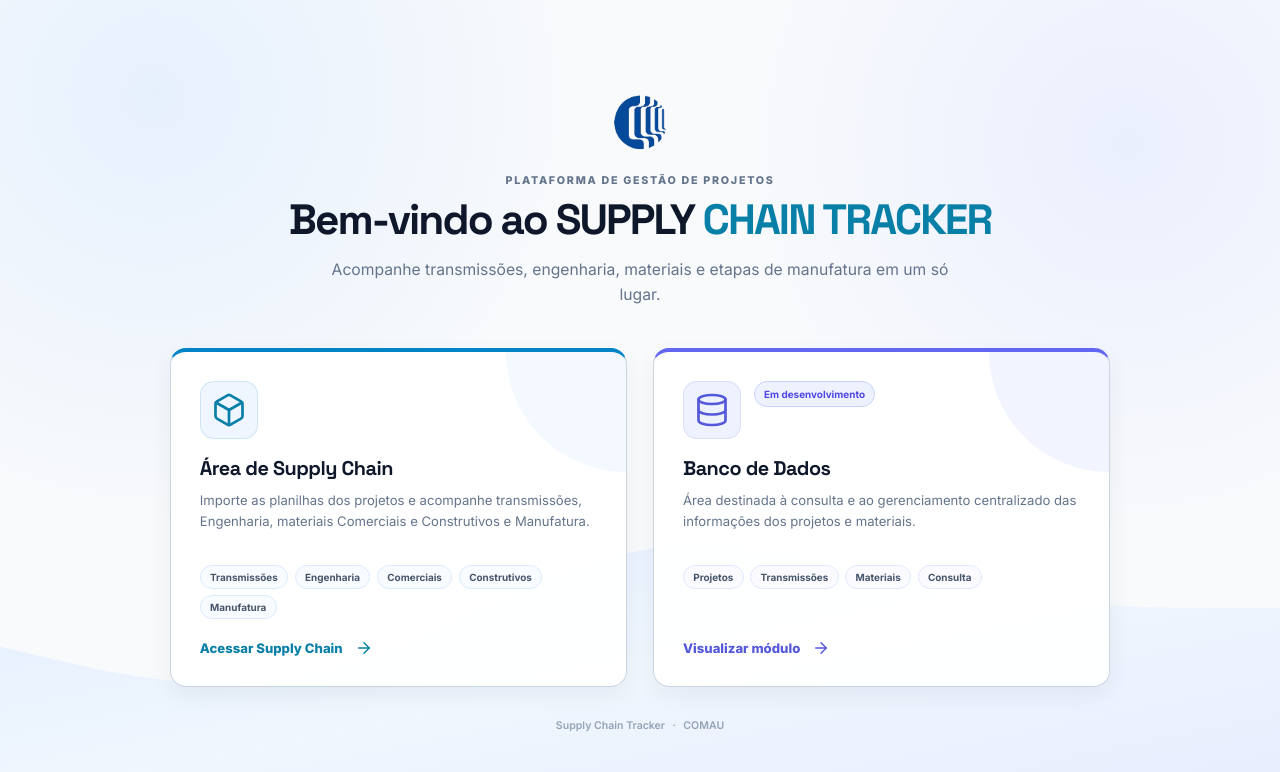
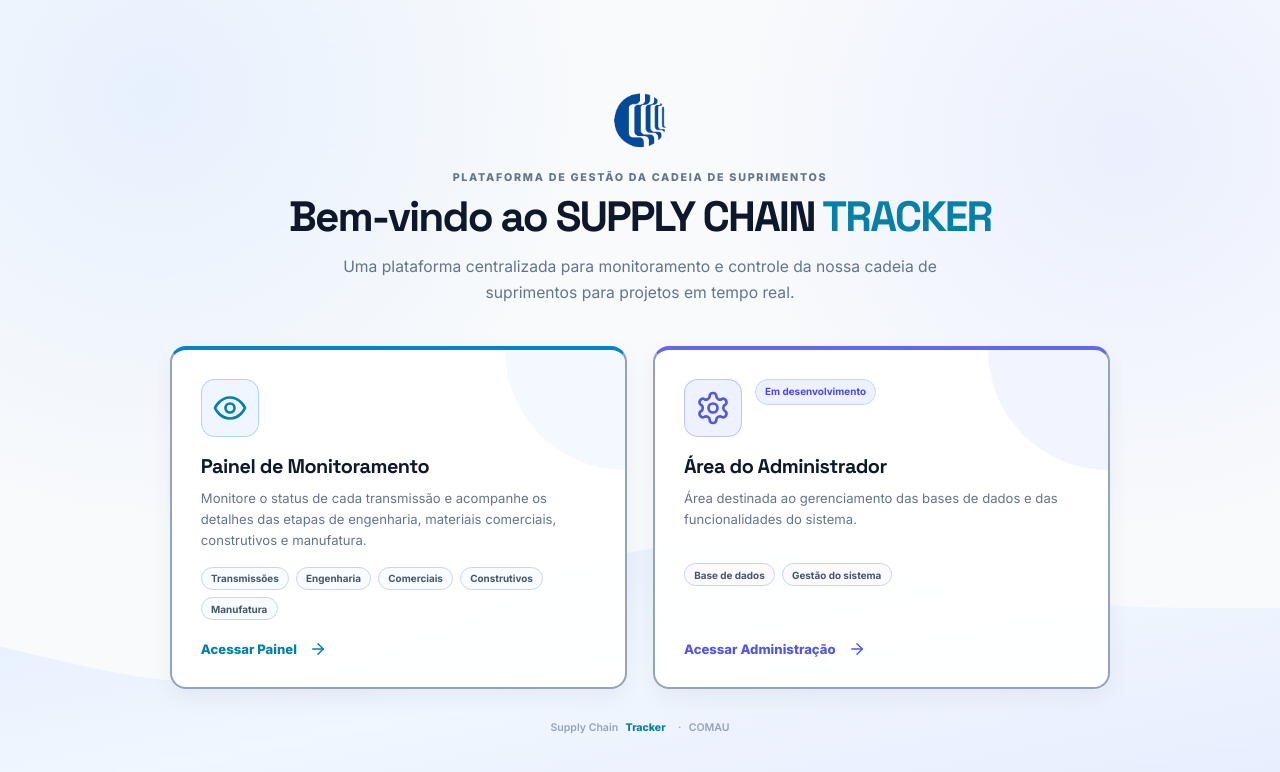
Before and after one commit to ItsNotNatan/SupplyChainTracker, a React (Vite) app: page / in a window 1280 px wide. Shown: the top 772 px of the page. Built offline with nearby package versions, Linux system fonts and the light colour scheme.

Commit message:
Add files via upload

```diff
--- a/src/componentes/Cabecalho.jsx
+++ b/src/componentes/Cabecalho.jsx
@@ -6,11 +6,13 @@ export default function Cabecalho({ onHome }) {
     <header className="app-header">
       <div className="header-title-wrapper">
         <img src={logoComau} alt="COMAU" className="header-logo-img" />
-        <h1 className="header-title">SUPPLY CHAIN TRACKER</h1>
+        <h1 className="header-title">
+          SUPPLY CHAIN <span className="brand-tracker">TRACKER</span>
+        </h1>
       </div>
-      <button type="button" className="header-home-btn" onClick={onHome} aria-label="Voltar à central de operações">
+      <button type="button" className="header-home-btn" onClick={onHome} aria-label="Ir para a página inicial">
         <Home size={17} />
-        <span>Central</span>
+        <span>Página inicial</span>
       </button>
     </header>
   )
--- a/src/estilos.css
+++ b/src/estilos.css
@@ -35,9 +35,9 @@
   --text-muted:  #64748b;
 
   /* Borders */
-  --border:      #e2e8f0;
-  --border-mid:  #cbd5e1;
-  --border-hi:   #94a3b8;
+  --border:      #cbd5e1;
+  --border-mid:  #94a3b8;
+  --border-hi:   #64748b;
 
   /* Shadows - adaptadas para fundo claro */
   --shadow-sm:   0 1px 2px rgba(0,0,0,0.05);
@@ -161,7 +161,7 @@ body {
   display: flex;
   justify-content: space-between;
   align-items: center;
-  border-bottom: 1px solid var(--border);
+  border-bottom: 2px solid var(--border-mid);
   box-shadow: var(--shadow-sm);
   z-index: 10;
   animation: slideInDown .4s var(--ease-out) both;
@@ -193,7 +193,8 @@ body {
   flex-shrink: 0;
 }
 
-.header-title    { font-family: 'Space Grotesk', 'Inter', sans-serif; font-size: 1.25rem; font-weight: 700; letter-spacing: .08em; color: var(--text-main); }
+.header-title    { font-family: 'Space Grotesk', 'Inter', sans-serif; font-size: 1.25rem; font-weight: 800; letter-spacing: .08em; color: var(--text-main); }
+.brand-tracker   { color: #087fa7 !important; font-weight: 800; }
 .header-subtitle { font-size: .72rem; font-weight: 500; color: var(--text-muted); margin-left: .5rem; }
 
 /* ══════════════════════════════════════════
@@ -644,7 +645,7 @@ body {
 .card {
   background: var(--surface);
   border-radius: var(--radius-md);
-  border: 1.5px solid var(--border-mid);
+  border: 2px solid var(--border-mid);
   box-shadow: var(--shadow-sm);
   display: flex; flex-direction: column;
   padding: 1.125rem;
--- a/src/paginas/BancoDeDados/BancoDeDados.css
+++ b/src/paginas/BancoDeDados/BancoDeDados.css
@@ -18,7 +18,7 @@
   align-items: center;
   width: min(100%, 560px);
   padding: clamp(1.5rem, 4vw, 2.5rem);
-  border: 1px solid #cbd5e1;
+  border: 2px solid #94a3b8;
   border-radius: 16px;
   background: #fff;
   box-shadow: 0 12px 32px rgba(15, 23, 42, .08);
@@ -69,7 +69,7 @@
   width: 100%;
   margin-top: 1.25rem;
   padding: .8rem .9rem;
-  border: 1px solid #e2e8f0;
+  border: 1.5px solid #cbd5e1;
   border-radius: 9px;
   background: #f8fafc;
   color: #64748b;
--- a/src/paginas/BancoDeDados/BancoDeDados.jsx
+++ b/src/paginas/BancoDeDados/BancoDeDados.jsx
@@ -12,15 +12,15 @@ export default function BancoDeDados({ onBack }) {
         <span className="sct-database-preview-badge">
           <Clock size={14} /> Em desenvolvimento
         </span>
-        <h1>Banco de Dados</h1>
+        <h1>Área do Administrador</h1>
         <p className="sct-database-preview-lead">
-          Este espaço será destinado à consulta e ao gerenciamento centralizado das informações do Supply Chain Tracker.
+          Este espaço será destinado ao gerenciamento das bases de dados e das funcionalidades do Supply Chain <span className="brand-tracker">TRACKER</span>.
         </p>
         <div className="sct-database-preview-note">
-          A conexão com a base de dados e as ferramentas de consulta ainda não estão disponíveis nesta versão.
+          A conexão com as bases de dados e as ferramentas administrativas ainda não estão disponíveis nesta versão.
         </div>
         <button type="button" className="sct-database-preview-back" onClick={onBack}>
-          <ArrowLeft size={17} /> Voltar à central
+          <ArrowLeft size={17} /> Voltar à Página inicial
         </button>
       </div>
     </section>
--- a/src/paginas/CentralOperacoes/CentralOperacoes.css
+++ b/src/paginas/CentralOperacoes/CentralOperacoes.css
@@ -71,10 +71,6 @@
   line-height: 1.12;
 }
 
-.sct-home-greeting span {
-  color: #087fa7;
-}
-
 .sct-home-instructions {
   max-width: 650px;
   margin-top: .85rem;
@@ -100,7 +96,7 @@
   min-height: 315px;
   padding: clamp(1.25rem, 2.5vw, 1.8rem);
   overflow: hidden;
-  border: 1px solid #cbd5e1;
+  border: 2px solid #94a3b8;
   border-top: 4px solid #0284c7;
   border-radius: 16px;
   background: rgba(255, 255, 255, .94);
@@ -134,7 +130,7 @@
 
 .sct-hub-card:hover {
   transform: translateY(-5px);
-  border-color: #94a3b8;
+  border-color: #475569;
   box-shadow: 0 16px 34px rgba(15, 23, 42, .11);
 }
 
@@ -160,14 +156,14 @@
   height: 58px;
   flex: 0 0 58px;
   place-items: center;
-  border: 1px solid rgba(2, 132, 199, .14);
+  border: 1.5px solid rgba(2, 132, 199, .28);
   border-radius: 14px;
   background: #eff6ff;
   color: #087fa7;
 }
 
 .sct-hub-card--indigo .sct-hub-card-icon {
-  border-color: rgba(99, 102, 241, .15);
+  border-color: rgba(79, 70, 229, .28);
   background: #eef2ff;
   color: #5558d9;
 }
@@ -226,7 +222,7 @@
   display: inline-flex;
   align-items: center;
   padding: .3rem .58rem;
-  border: 1px solid #dbeafe;
+  border: 1.5px solid #cbd5e1;
   border-radius: 999px;
   background: #f8fbff;
   color: #475569;
@@ -235,7 +231,7 @@
 }
 
 .sct-hub-card--indigo .sct-area-tag {
-  border-color: #e0e7ff;
+  border-color: #c7d2fe;
   background: #fafaff;
 }
 
--- a/src/paginas/CentralOperacoes/CentralOperacoes.jsx
+++ b/src/paginas/CentralOperacoes/CentralOperacoes.jsx
@@ -1,5 +1,5 @@
 import React from 'react'
-import { Box, Database, ArrowRight } from 'lucide-react'
+import { Eye, Settings, ArrowRight } from 'lucide-react'
 import logoComau from '../../assets/logo-comau.png'
 import './CentralOperacoes.css'
 
@@ -25,12 +25,14 @@ export default function CentralOperacoes({ onOpenSupplyChain, onOpenDatabase, ha
       <div className="sct-home-hub-content">
         <header className="sct-home-hub-header">
           <img src={logoComau} alt="Logo COMAU" className="sct-home-hub-logo" />
-          <span className="sct-home-kicker">PLATAFORMA DE GESTÃO DE PROJETOS</span>
+          <span className="sct-home-kicker">PLATAFORMA DE GESTÃO DA CADEIA DE SUPRIMENTOS</span>
+
           <h1 className="sct-home-greeting">
-            Bem-vindo ao SUPPLY <span>CHAIN TRACKER</span>
+            Bem-vindo ao SUPPLY CHAIN <span className="brand-tracker">TRACKER</span>
           </h1>
+
           <p className="sct-home-instructions">
-            Acompanhe transmissões, engenharia, materiais e etapas de manufatura em um só lugar.
+            Uma plataforma centralizada para monitoramento e controle da nossa cadeia de suprimentos para projetos em tempo real.
           </p>
         </header>
 
@@ -39,27 +41,30 @@ export default function CentralOperacoes({ onOpenSupplyChain, onOpenDatabase, ha
             type="button"
             className="sct-hub-card sct-hub-card--blue"
             onClick={onOpenSupplyChain}
-            aria-label={hasLoadedData ? 'Acessar Supply Chain e continuar acompanhando os dados carregados' : 'Acessar área de Supply Chain'}
+            aria-label={hasLoadedData ? 'Acessar Painel de Monitoramento e continuar acompanhando os dados carregados' : 'Acessar Painel de Monitoramento'}
           >
             <div className="sct-hub-card-topline">
               <div className="sct-hub-card-icon">
-                <Box size={36} strokeWidth={1.8} />
+                <Eye size={36} strokeWidth={1.8} />
               </div>
               {hasLoadedData && <span className="sct-hub-card-status">Base carregada nesta sessão</span>}
             </div>
-            <h2>Área de Supply Chain</h2>
+
+            <h2>Painel de Monitoramento</h2>
             <p>
-              Importe as planilhas dos projetos e acompanhe transmissões, Engenharia, materiais Comerciais e Construtivos e Manufatura.
+              Monitore o status de cada transmissão e acompanhe os detalhes das etapas de engenharia, materiais comerciais, construtivos e manufatura.
             </p>
-            <div className="sct-area-tags" aria-label="Funcionalidades">
+
+            <div className="sct-area-tags" aria-label="Funcionalidades do painel">
               <span className="sct-area-tag">Transmissões</span>
               <span className="sct-area-tag">Engenharia</span>
               <span className="sct-area-tag">Comerciais</span>
               <span className="sct-area-tag">Construtivos</span>
               <span className="sct-area-tag">Manufatura</span>
             </div>
+
             <div className="sct-hub-card-action">
-              Acessar Supply Chain <ArrowRight size={18} className="sct-arrow-transition" />
+              Acessar Painel <ArrowRight size={18} className="sct-arrow-transition" />
             </div>
           </button>
 
@@ -67,32 +72,33 @@ export default function CentralOperacoes({ onOpenSupplyChain, onOpenDatabase, ha
             type="button"
             className="sct-hub-card sct-hub-card--indigo"
             onClick={onOpenDatabase}
-            aria-label="Abrir prévia da área de Banco de Dados"
+            aria-label="Abrir Área do Administrador"
           >
             <div className="sct-hub-card-topline">
               <div className="sct-hub-card-icon">
-                <Database size={36} strokeWidth={1.8} />
+                <Settings size={36} strokeWidth={1.8} />
               </div>
               <span className="sct-hub-card-status sct-hub-card-status--planned">Em desenvolvimento</span>
             </div>
-            <h2>Banco de Dados</h2>
+
+            <h2>Área do Administrador</h2>
             <p>
-              Área destinada à consulta e ao gerenciamento centralizado das informações dos projetos e materiais.
+              Área destinada ao gerenciamento das bases de dados e das funcionalidades do sistema.
             </p>
-            <div className="sct-area-tags" aria-label="Áreas previstas">
-              <span className="sct-area-tag">Projetos</span>
-              <span className="sct-area-tag">Transmissões</span>
-              <span className="sct-area-tag">Materiais</span>
-              <span className="sct-area-tag">Consulta</span>
+
+            <div className="sct-area-tags" aria-label="Funcionalidades administrativas">
+              <span className="sct-area-tag">Base de dados</span>
+              <span className="sct-area-tag">Gestão do sistema</span>
             </div>
+
             <div className="sct-hub-card-action">
-              Visualizar módulo <ArrowRight size={18} className="sct-arrow-transition" />
+              Acessar Administração <ArrowRight size={18} className="sct-arrow-transition" />
             </div>
           </button>
         </section>
 
         <footer className="sct-home-hub-footer">
-          Supply Chain Tracker <span aria-hidden="true">·</span> COMAU
+          Supply Chain <span className="brand-tracker">Tracker</span> <span aria-hidden="true">·</span> COMAU
         </footer>
       </div>
     </div>
```
Also changed, not shown: 1 other file (tests, documents, lock files or other folders).
